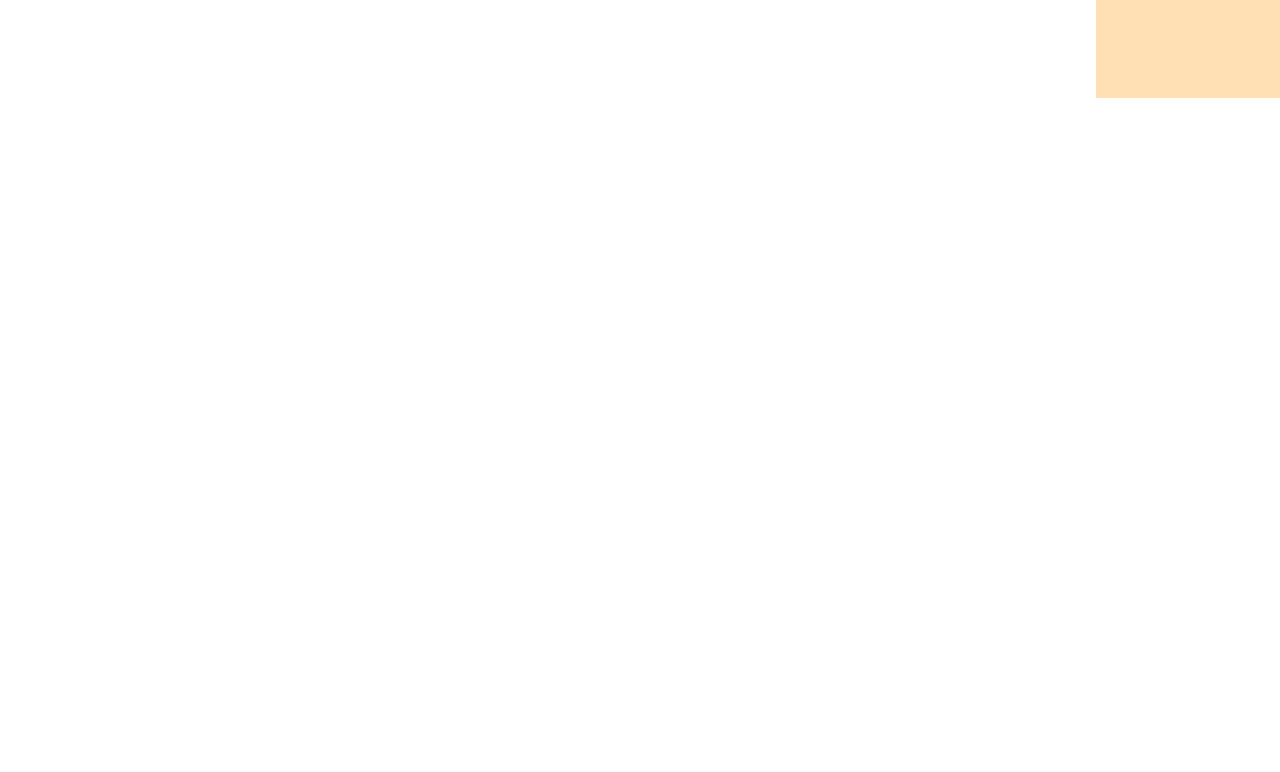
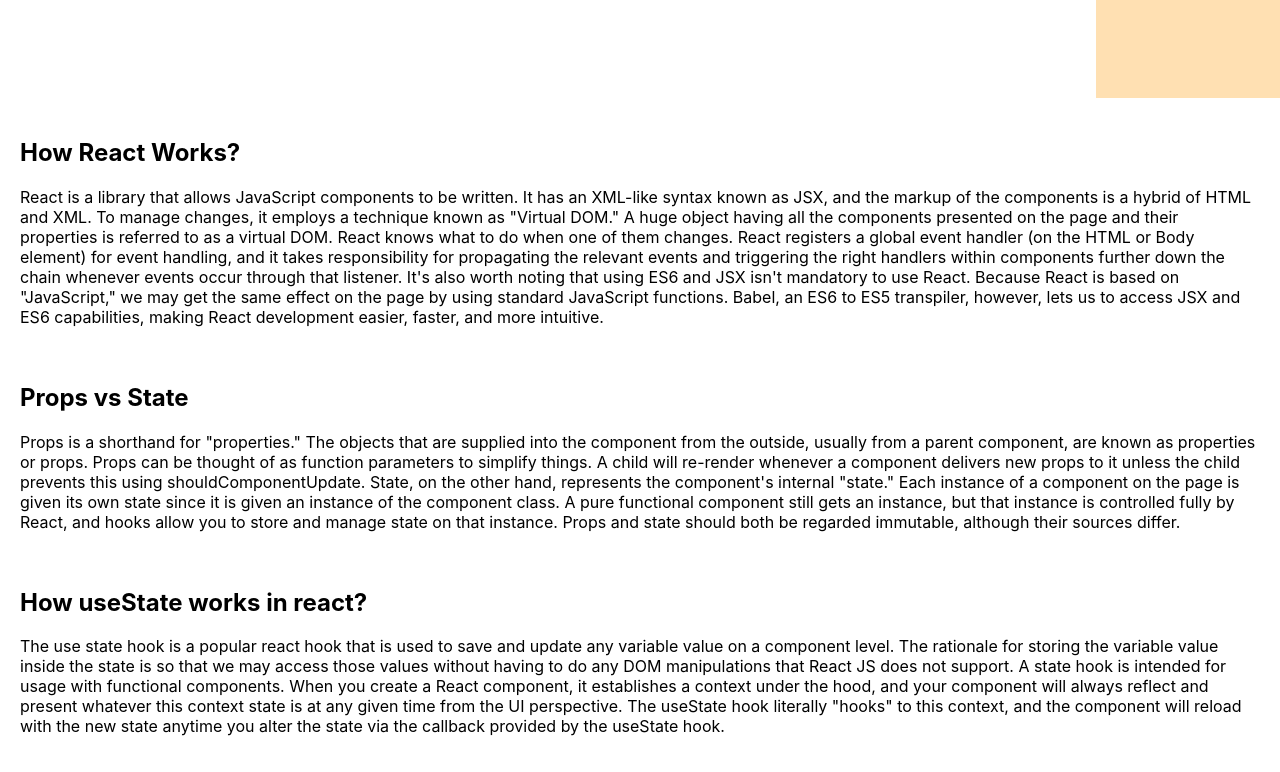
Before and after one commit to hassanmehedi1/my-toy-store, a React (Vite) app: page / in a window 1280 px wide. Shown: the part 1808-2580 px from the top of the page. Before the commit the page ends 1906 px from the top, so only its background shows below. Built offline with nearby package versions, Linux system fonts and the light colour scheme.

Commit message:
almost finish

```diff
--- a/index.html
+++ b/index.html
@@ -4,7 +4,7 @@
     <meta charset="UTF-8" />
     <link rel="icon" type="image/svg+xml" href="/src/favicon.svg" />
     <meta name="viewport" content="width=device-width, initial-scale=1.0" />
-    <title>Vite App</title>
+    <title>Toy Store</title>
   </head>
   <body>
     <div id="root"></div>
--- a/src/App.jsx
+++ b/src/App.jsx
@@ -1,4 +1,5 @@
 import './App.css'
+import Answers from './components/Answers/Answers'
 import Header from './components/Header/Header'
 import Shop from './components/Shop/Shop'
 
@@ -8,6 +9,7 @@
     <div>
      <Header></Header>
      <Shop></Shop>
+     <Answers></Answers>
     </div>
   )
 }
--- /dev/null
+++ b/src/components/Answers/Answers.css
@@ -0,0 +1,3 @@
+.ans {
+   padding: 20px;
+}
--- /dev/null
+++ b/src/components/Answers/Answers.jsx
@@ -0,0 +1,22 @@
+import React from 'react';
+import './Answers.css'
+
+const Answers = () => {
+   return (
+      <div className='ans'>
+         <h2>How React Works?</h2>
+         <p>React is a library that allows JavaScript components to be written. It has an XML-like syntax known as JSX, and the markup of the components is a hybrid of HTML and XML. To manage changes, it employs a technique known as "Virtual DOM." A huge object having all the components presented on the page and their properties is referred to as a virtual DOM. React knows what to do when one of them changes. React registers a global event handler (on the HTML or Body element) for event handling, and it takes responsibility for propagating the relevant events and triggering the right handlers within components further down the chain whenever events occur through that listener. It's also worth noting that using ES6 and JSX isn't mandatory to use React. Because React is based on "JavaScript," we may get the same effect on the page by using standard JavaScript functions. Babel, an ES6 to ES5 transpiler, however, lets us to access JSX and ES6 capabilities, making React development easier, faster, and more intuitive.</p>
+         <br />
+         <h2>Props vs State</h2>
+         <p>Props is a shorthand for "properties."
+            The objects that are supplied into the component from the outside, usually from a parent component, are known as properties or props. Props can be thought of as function parameters to simplify things. A child will re-render whenever a component delivers new props to it unless the child prevents this using shouldComponentUpdate.
+            State, on the other hand, represents the component's internal "state." Each instance of a component on the page is given its own state since it is given an instance of the component class. A pure functional component still gets an instance, but that instance is controlled fully by React, and hooks allow you to store and manage state on that instance.
+            Props and state should both be regarded immutable, although their sources differ.</p>
+            <br />
+            <h2>How useState works in react?</h2>
+            <p>The use state hook is a popular react hook that is used to save and update any variable value on a component level. The rationale for storing the variable value inside the state is so that we may access those values without having to do any DOM manipulations that React JS does not support. A state hook is intended for usage with functional components. When you create a React component, it establishes a context under the hood, and your component will always reflect and present whatever this context state is at any given time from the UI perspective. The useState hook literally "hooks" to this context, and the component will reload with the new state anytime you alter the state via the callback provided by the useState hook.</p>
+      </div>
+   );
+};
+
+export default Answers;
```
